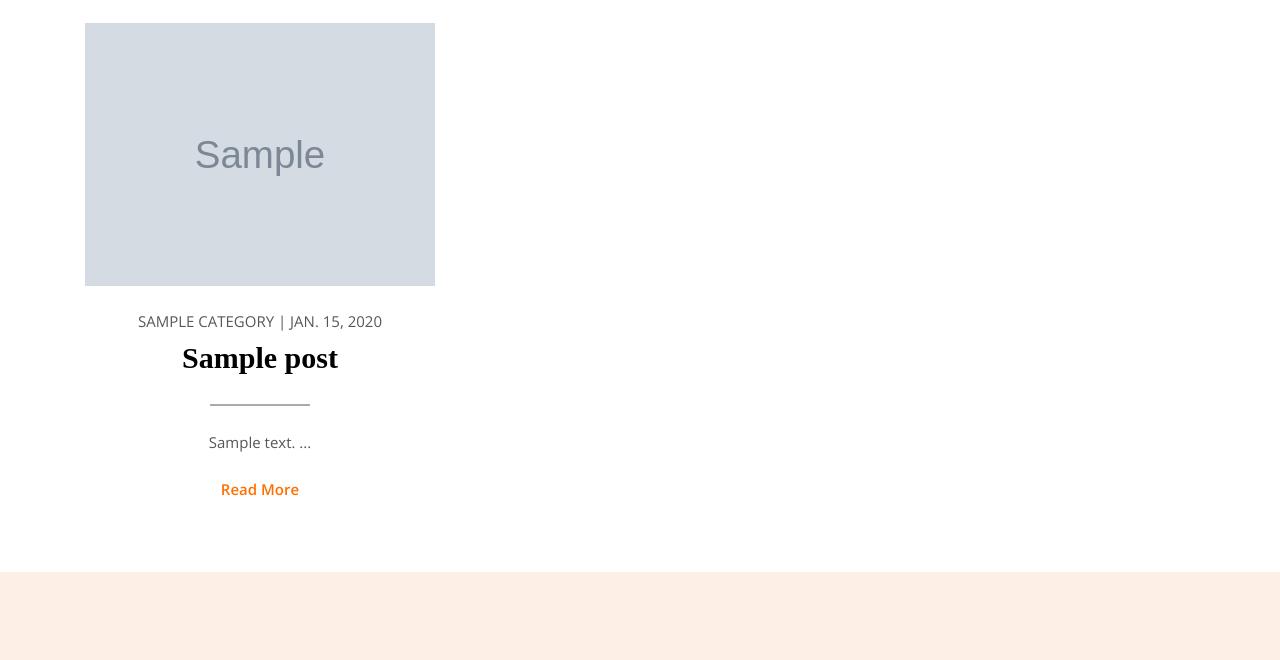
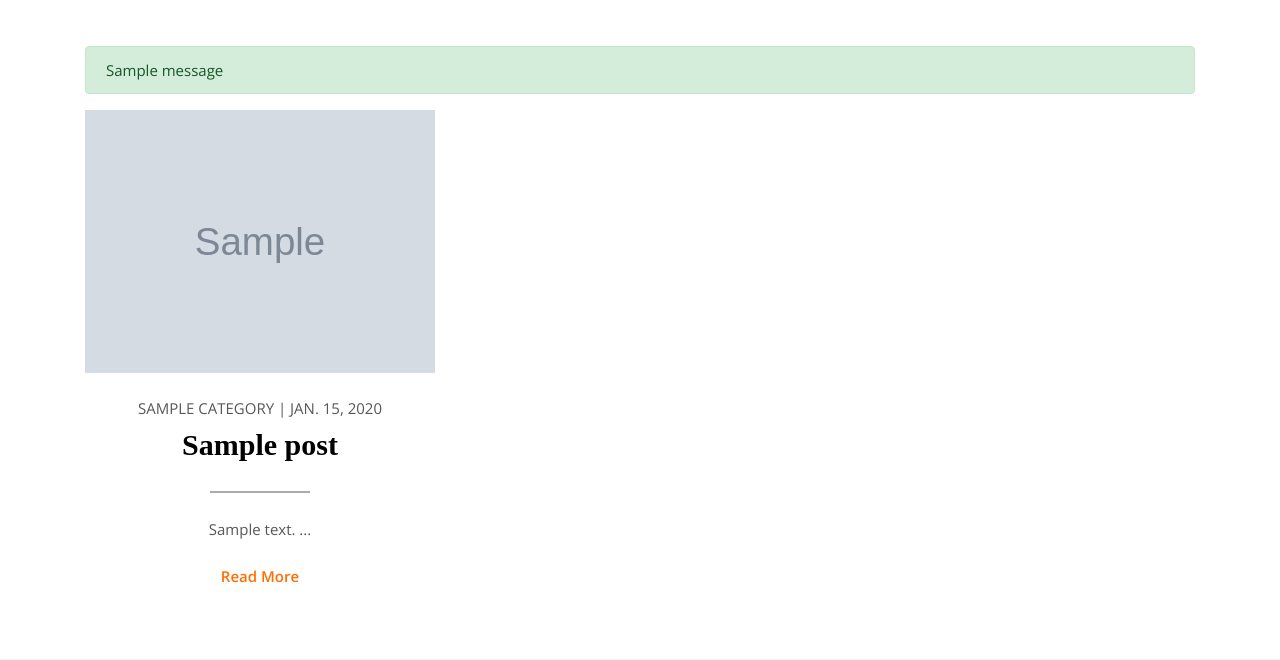
Before and after one commit to Gustavo-F/blog-django-girls, a Django app: page / in a window 1280 px wide. Shown: the part 323-983 px from the top of the page. Run offline with Django 3.2, Linux system fonts and the light colour scheme; tables that the repository leaves empty hold one stand-in row (values such as "Sample post"); grey boxes marked "Sample" are stand-in pictures; one stand-in notice (Sample message) is shown; some libraries are stand-ins or nearby versions; some web fonts are replaced.

Commit message:
Added alert messages

```diff
--- a/templates/base.html
+++ b/templates/base.html
@@ -20,6 +20,10 @@
         <!-- Content -->
         <section>
             <main>
+                <div class="container">
+                    {% include 'partial/_messages.html' %}
+                </div>
+
                 {% block content %}{% endblock content %}
             </main>
         </section>
--- /dev/null
+++ b/templates/partial/_messages.html
@@ -0,0 +1,8 @@
+{% if messages %}
+    <br>
+    {% for message in messages %}
+        <div class="alert {{ message.tags }}" role="alert">
+            {{ message }}
+        </div>
+    {% endfor %}
+{% endif %}
```
Also changed, not shown: mysite/settings.py (+9 -0 lines).
